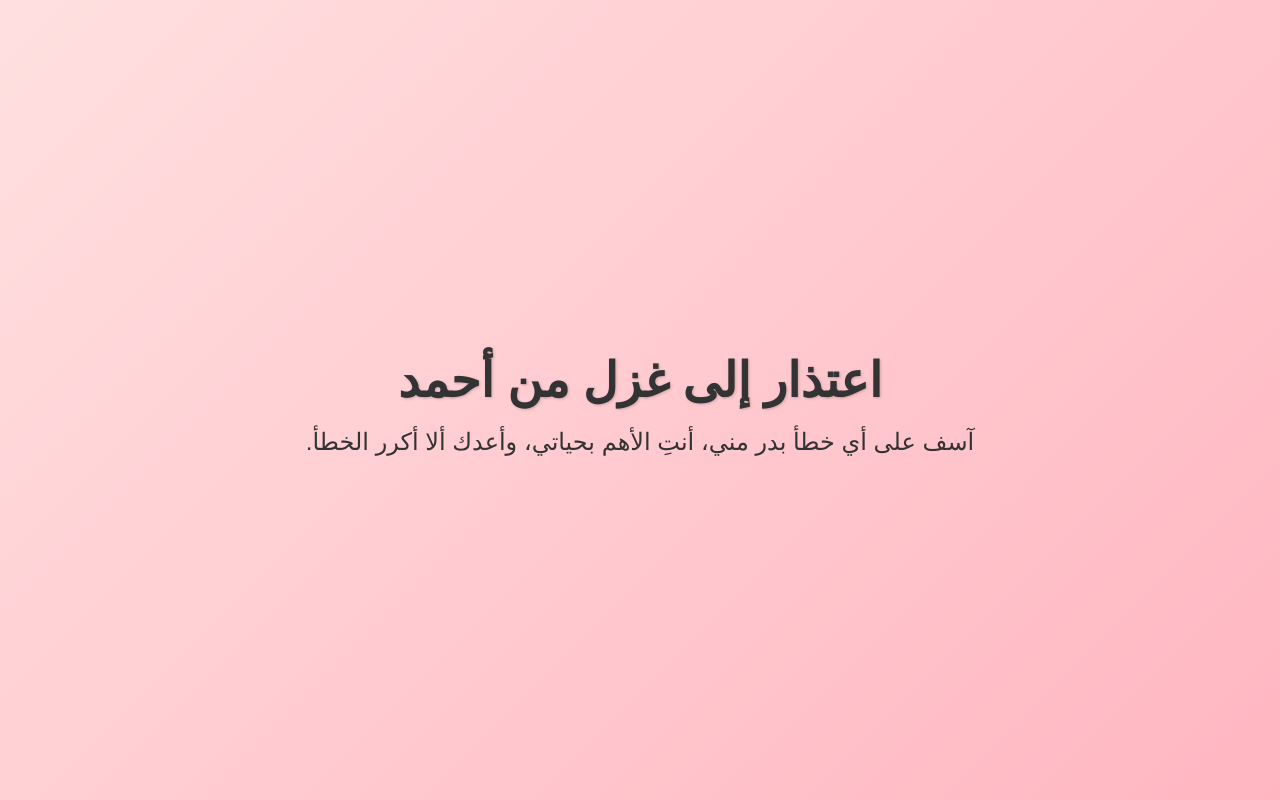
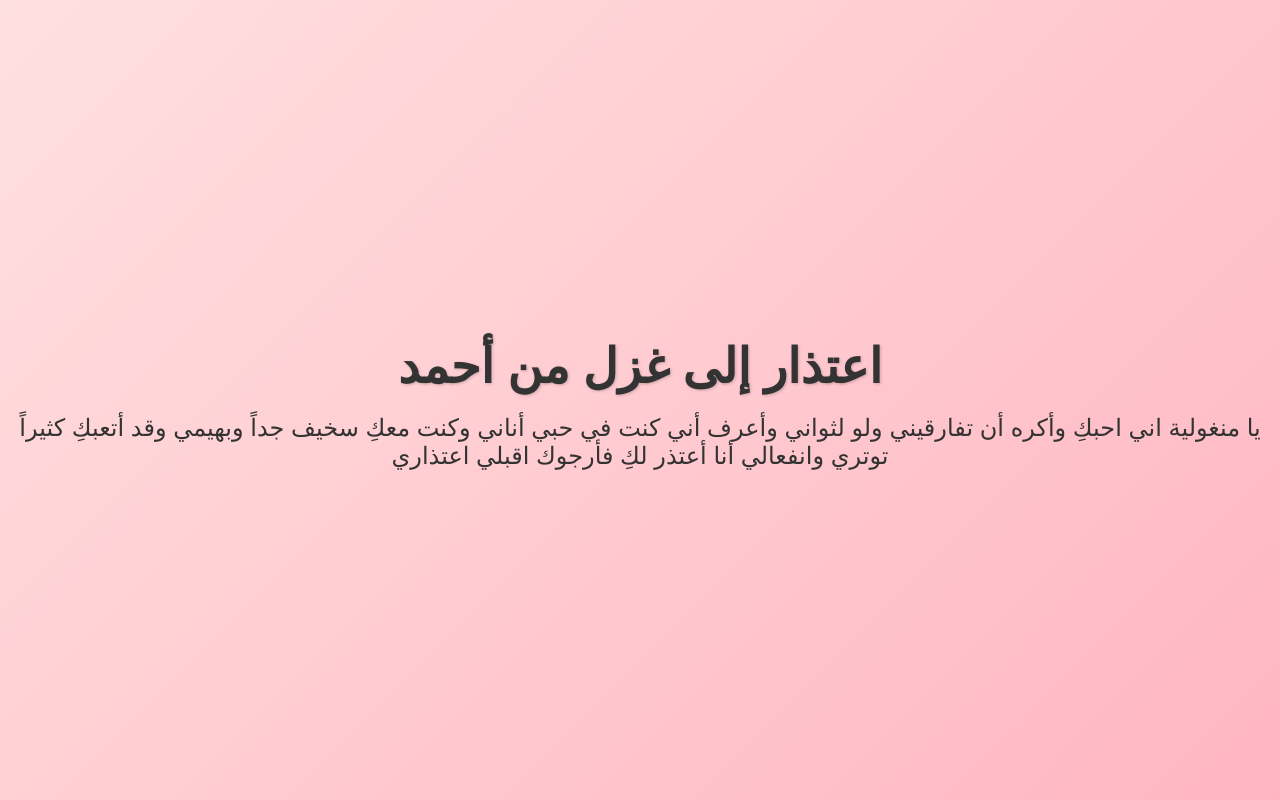
Before and after one commit to sic0x/G-A, a plain HTML site: page page3.html in a window 1280 px wide. Drawn offline with Linux system fonts and the light colour scheme.

Commit message:
Update page3.html

```diff
--- a/page3.html
+++ b/page3.html
@@ -31,7 +31,12 @@
 <body>
     <div>
         <h1>اعتذار إلى غزل من أحمد</h1>
-        <p>آسف على أي خطأ بدر مني، أنتِ الأهم بحياتي، وأعدك ألا أكرر الخطأ.</p>
+        <p>يا منغولية اني احبكِ
+وأكره أن تفارقيني ولو لثواني
+وأعرف أني كنت في حبي أناني
+وكنت معكِ سخيف جداً وبهيمي
+وقد أتعبكِ كثيراً توتري وانفعالي
+أنا أعتذر لكِ فأرجوك اقبلي اعتذاري</p>
     </div>
 </body>
 </html>
```
